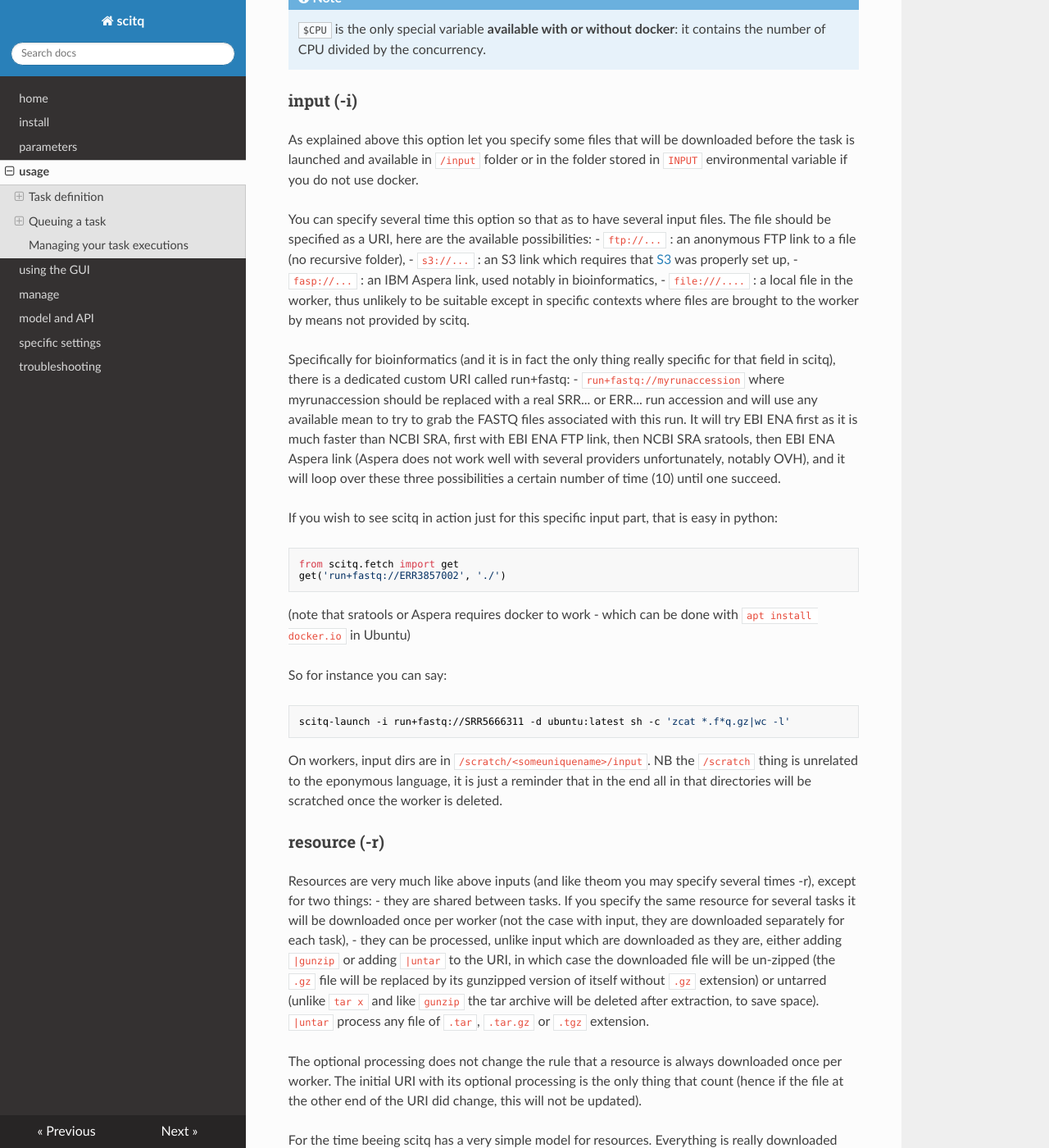
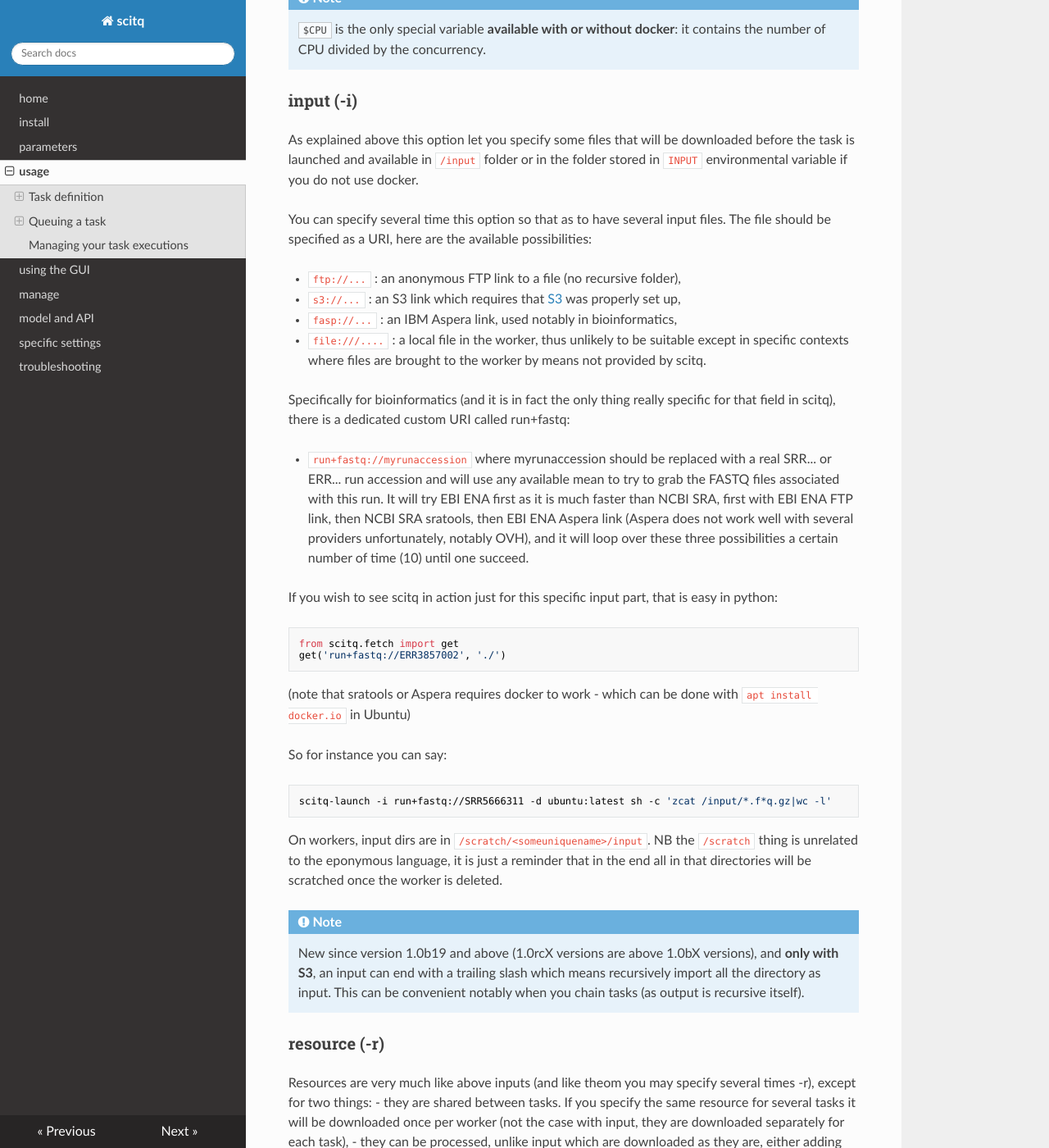
Before and after one commit to gmtsciencedev/scitq, an MkDocs documentation site: the page built from docs/usage.md, in a window 1280 px wide and 1400 px high, scrolled down 3753 px. Shown: the whole window at 82% size. Built offline with MkDocs 1.6.1, drawn with Linux system fonts in a browser that asks for light colours; nearby versions of some CDN libraries.

Commit message:
doc enhancement and adding some minimal ansible support in scitq-server docker image

````diff
--- a/docs/usage.md
+++ b/docs/usage.md
@@ -99,12 +99,14 @@ mysubcommand1 -db $RESOURCE/my.db *.fastq > $OUTPUT/myoutput.txt
 As explained above this option let you specify some files that will be downloaded before the task is launched and available in `/input` folder or in the folder stored in `INPUT` environmental variable if you do not use docker.
 
 You can specify several time this option so that as to have several input files. The file should be specified as a URI, here are the available possibilities:
+
 - `ftp://...` : an anonymous FTP link to a file (no recursive folder),
 - `s3://...` : an S3 link which requires that [S3](specific.md#aws-or-others-s3) was properly set up,
 - `fasp://...` : an IBM Aspera link, used notably in bioinformatics,
 - `file:///....` : a local file in the worker, thus unlikely to be suitable except in specific contexts where files are brought to the worker by means not provided by scitq.
 
 Specifically for bioinformatics (and it is in fact the only thing really specific for that field in scitq), there is a dedicated custom URI called run+fastq:
+
 - `run+fastq://myrunaccession` where myrunaccession should be replaced with a real SRR... or ERR... run accession and will use any available mean to try to grab the FASTQ files associated with this run. It will try EBI ENA first as it is much faster than NCBI SRA, first with EBI ENA FTP link, then NCBI SRA sratools, then EBI ENA Aspera link (Aspera does not work well with several providers unfortunately, notably OVH), and it will loop over these three possibilities a certain number of time (10) until one succeed.
 
 If you wish to see scitq in action just for this specific input part, that is easy in python:
@@ -116,11 +118,14 @@ get('run+fastq://ERR3857002', './')
 
 So for instance you can say:
 ```bash
-scitq-launch -i run+fastq://SRR5666311 -d ubuntu:latest sh -c 'zcat *.f*q.gz|wc -l'
+scitq-launch -i run+fastq://SRR5666311 -d ubuntu:latest sh -c 'zcat /input/*.f*q.gz|wc -l'
 ```
 
 On workers, input dirs are in `/scratch/<someuniquename>/input`.
 NB the `/scratch` thing is unrelated to the eponymous language, it is just a reminder that in the end all in that directories will be scratched once the worker is deleted.
+
+!!! note
+    New since version 1.0b19 and above (1.0rcX versions are above 1.0bX versions), and **only with S3**, an input can end with a trailing slash which means recursively import all the directory as input. This can be convenient notably when you chain tasks (as output is recursive itself).
 
 ### resource (-r)
 
````
Also changed, not shown: docs/install.md (+3 -3 lines), docs/troubleshoot.md (+2 -0 lines), 1 other file.
